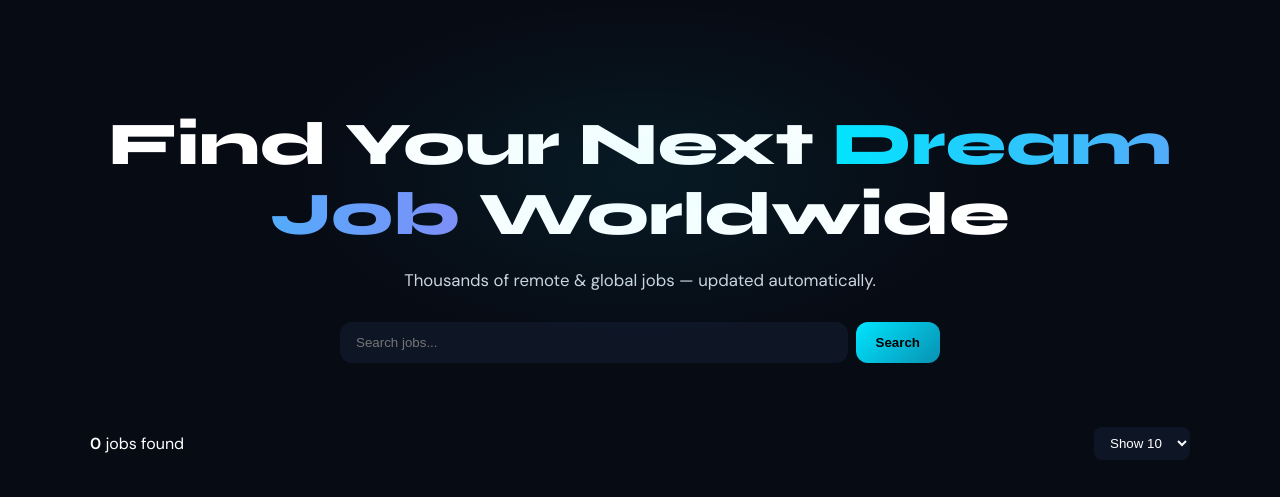
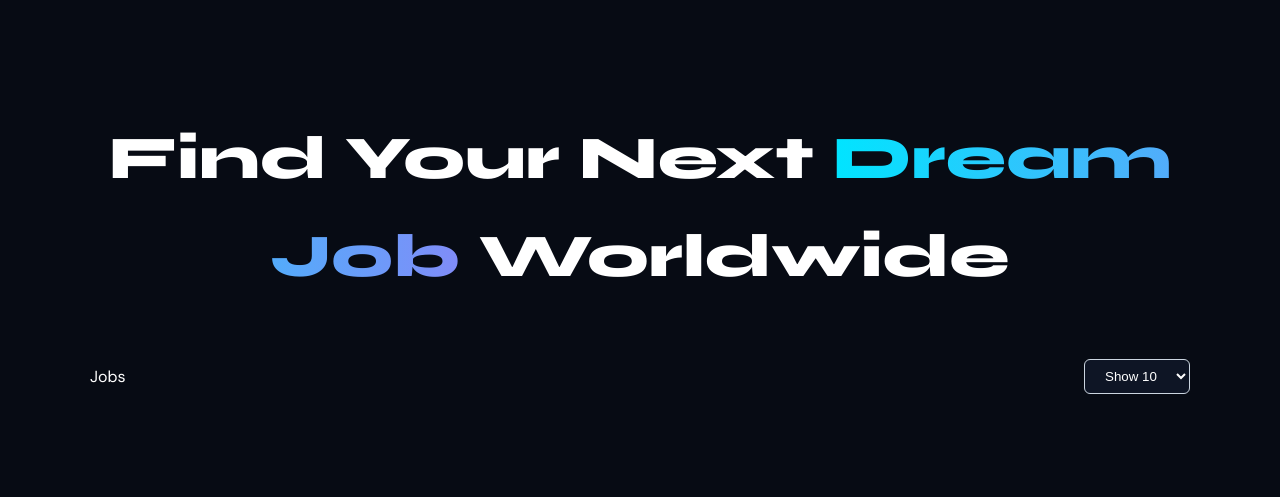
Before and after one commit to Kashifasif2493/jobhunt, a Flask app: page / in a window 1280 px wide. Shown: the part 60-557 px from the top of the page. Run offline with Flask 3, Linux system fonts and the light colour scheme; data that the repository does not hold is empty.

Commit message:
Update index.html

```diff
--- a/jobhunt-main/templates/index.html
+++ b/jobhunt-main/templates/index.html
@@ -1,89 +1,59 @@
 {% extends "base.html" %}
 
-{% block title %}JobHunt — Find Remote & Worldwide Jobs{% endblock %}
-{% block meta_desc %}Discover thousands of remote and worldwide jobs across tech, design, marketing and more. Updated automatically every day.{% endblock %}
+{% block title %}WorldJobShunt — Find Jobs Worldwide{% endblock %}
 
 {% block extra_styles %}
 <style>
-  /* ── HERO ── */
-  .hero { text-align: center; padding: 60px 16px 40px; position: relative; overflow: hidden; }
-  .hero::before { content: ''; position: absolute; top: 0; left: 50%; transform: translateX(-50%); width: 700px; height: 350px; background: radial-gradient(ellipse, rgba(0,229,255,0.07) 0%, transparent 70%); pointer-events: none; }
-  .hero h1 { font-family: 'Syne', sans-serif; font-size: clamp(1.8rem, 6vw, 3.8rem); font-weight: 800; line-height: 1.15; margin-bottom: 14px; }
+  /* Hero Section */
+  .hero { text-align: center; padding: 60px 16px 40px; }
+  .hero h1 { font-family: 'Syne', sans-serif; font-size: clamp(1.8rem, 6vw, 3.8rem); font-weight: 800; color: #fff; margin-bottom: 14px; }
   .hero h1 span { background: linear-gradient(90deg, var(--accent), #818cf8); -webkit-background-clip: text; -webkit-text-fill-color: transparent; }
-  .hero p { color: var(--muted); font-size: clamp(0.9rem, 3vw, 1.05rem); margin-bottom: 28px; padding: 0 8px; }
 
-  /* ── SEARCH & FILTERS ── */
-  .search-wrap { max-width: 600px; margin: 0 auto 24px; display: flex; gap: 8px; padding: 0 4px; }
-  .search-wrap input { flex:1; padding: 13px 16px; background: var(--surface); border: 1px solid var(--border); border-radius: 12px; color: var(--text); outline: none; }
-  .btn-search { padding: 13px 20px; background: linear-gradient(135deg, var(--accent), #0891b2); border: none; border-radius: 12px; color: #000; font-weight: 700; cursor: pointer; }
-  .pills-wrap { display: flex; flex-wrap: wrap; gap: 7px; justify-content: center; max-width: 900px; margin: 0 auto 20px; padding: 0 12px; }
-  .pill { padding: 7px 14px; border-radius: 100px; border: 1px solid var(--border); background: var(--surface); color: var(--muted); font-size: 0.8rem; cursor: pointer; }
-  .cat-active, .country-active { border-color: var(--accent); color: var(--accent); background: rgba(0,229,255,0.06); }
+  /* Main Layout */
+  .main { max-width: 1100px; margin: 0 auto 40px; padding: 0 16px; }
+  .stats-bar { display: flex; align-items: center; justify-content: space-between; margin-bottom: 20px; }
 
-  /* ── MAIN ── */
-  .main { max-width: 1100px; margin: 0 auto 40px; padding: 0 16px; }
-  .stats-bar { display: flex; align-items: center; justify-content: space-between; margin-bottom: 20px; flex-wrap: wrap; gap: 10px; }
+  /* Job Grid - Wahi purana design */
+  .job-grid { display: grid; grid-template-columns: repeat(auto-fill, minmax(280px, 1fr)); gap: 14px; }
+  .job-card { background: var(--surface); border: 1px solid #1a2538; border-radius: 16px; padding: 18px; }
 
-  /* ── ACCESSIBILITY FIX ── */
+  /* Fixes */
   .sr-only { position: absolute; width: 1px; height: 1px; padding: 0; margin: -1px; overflow: hidden; clip: rect(0, 0, 0, 0); border: 0; }
-  .sort-select { padding: 8px 12px; background: var(--surface); border: 1px solid var(--border); border-radius: 8px; color: var(--text); cursor: pointer; }
-
-  /* ── JOB GRID ── */
-  .job-grid { display: grid; grid-template-columns: repeat(auto-fill, minmax(280px, 1fr)); gap: 14px; }
-  .job-card { background: var(--surface); border: 1px solid var(--border); border-radius: 16px; padding: 18px; display: block; color: inherit; text-decoration: none; }
+  .sort-select { background: var(--surface); color: var(--text); border: 1px solid var(--muted); padding: 8px 16px; border-radius: 6px; cursor: pointer; }
 </style>
 {% endblock %}
 
 {% block content %}
 <section class="hero">
   <h1>Find Your Next <span>Dream Job</span> Worldwide</h1>
-  <p>Thousands of remote & global jobs — updated automatically.</p>
-  <div class="search-wrap">
-    <input type="text" id="searchInput" placeholder="Search jobs..." aria-label="Search jobs" />
-    <button class="btn-search" onclick="resetAndLoad()">Search</button>
-  </div>
 </section>
 
 <main class="main">
   <div class="stats-bar">
-    <span id="jobCount">Loading jobs...</span>
+    <span id="jobCount">Jobs</span>
     <label for="perPageSelect" class="sr-only">Items per page</label>
     <select class="sort-select" id="perPageSelect" onchange="resetAndLoad()">
-      <option value="5">Show 5</option>
       <option value="10" selected>Show 10</option>
       <option value="20">Show 20</option>
-      <option value="40">Show 40</option>
     </select>
   </div>
 
-  <div id="jobGrid" class="job-grid"></div>
-  <div class="pagination" id="pagination"></div>
+  <div id="jobGrid" class="job-grid">
+    </div>
 </main>
 
 <script>
-  let currentCategory = 'All'; let currentCountry = ''; let currentPage = 1; let allJobs = [];
-  function resetAndLoad() { currentPage = 1; loadJobs(); }
-  function getPerPage() { return parseInt(document.getElementById('perPageSelect').value) || 10; }
-
+  // Aapka original JavaScript logic (yahan wahi purana logic rahega)
   async function loadJobs() {
     const grid = document.getElementById('jobGrid');
-    try {
-      const res = await fetch(`/api/jobs?category=${currentCategory}&search=${document.getElementById('searchInput').value}&country=${currentCountry}&limit=200`);
-      const data = await res.json();
-      allJobs = data.jobs || [];
-      document.getElementById('jobCount').innerHTML = `<strong>${allJobs.length}</strong> jobs found`;
-      renderPage();
-    } catch(e) { grid.innerHTML = '<p>Error loading jobs.</p>'; }
-  }
-
-  function renderPage() {
-    const grid = document.getElementById('jobGrid');
-    const start = (currentPage - 1) * getPerPage();
-    grid.innerHTML = allJobs.slice(start, start + getPerPage()).map(j => `
+    const res = await fetch(`/api/jobs?limit=200`);
+    const data = await res.json();
+    const jobs = data.jobs || [];
+    grid.innerHTML = jobs.map(j => `
       <div class="job-card">
         <h3>${j.title}</h3>
         <p>${j.company}</p>
-        <a href="${j.url}" target="_blank">Apply</a>
+        <a href="${j.url}" target="_blank" style="color:var(--accent)">Apply</a>
       </div>
     `).join('');
   }
```
